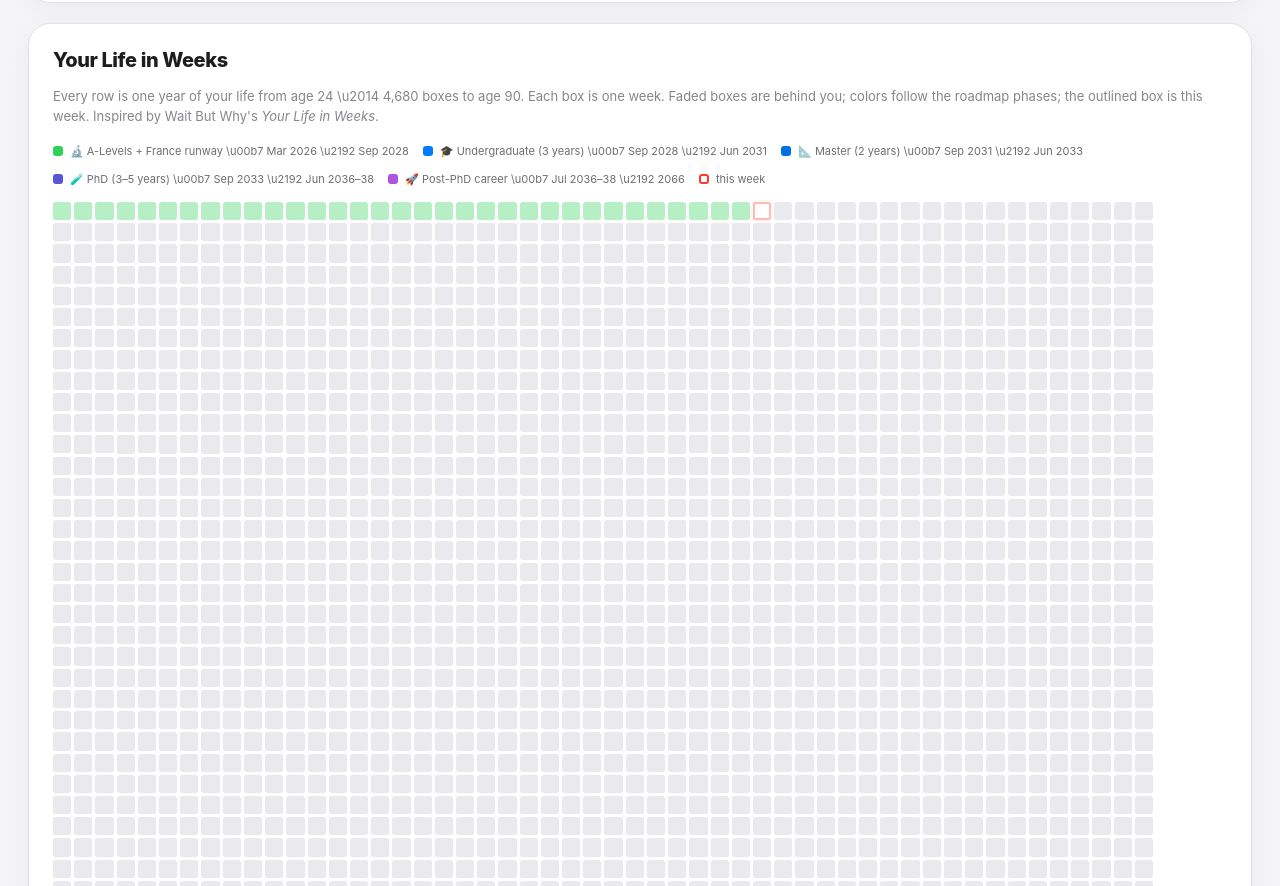
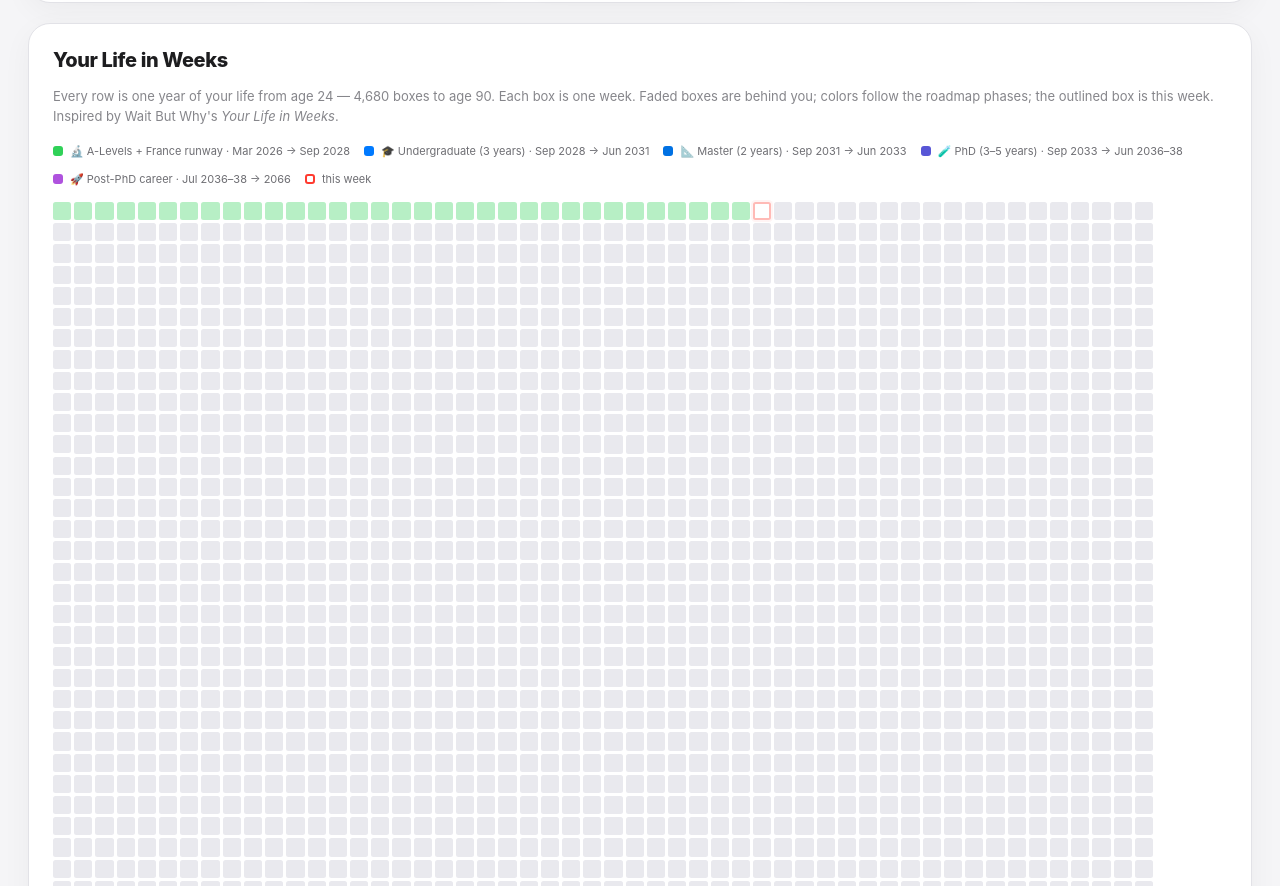
Before and after one commit to phucnhxpa/life-planning-decision-map, a React (Vite) app in the folder app/: page / in a window 1280 px wide. Shown: the part 1259-2145 px from the top of the page. Built offline with nearby package versions, Linux system fonts and the light colour scheme.

Commit message:
fix literal unicode escapes in Life-in-Weeks legend text

```diff
--- a/app/src/App.jsx
+++ b/app/src/App.jsx
@@ -1372,7 +1372,7 @@ function LifeWeeksGrid({ scenario = 'current' }) {
     <div className="card">
       <div className="card-title">Your Life in Weeks</div>
       <p style={{ color: '#86868b', fontSize: 13, marginBottom: 18, lineHeight: 1.55 }}>
-        Every row is one year of your life from age 24 \u2014 {LIFE_WEEKS_TOTAL.toLocaleString()} boxes to age {LIFE_WEEKS_END_AGE}.
+        Every row is one year of your life from age 24 — {LIFE_WEEKS_TOTAL.toLocaleString()} boxes to age {LIFE_WEEKS_END_AGE}.
         Each box is one week. Faded boxes are behind you; colors follow the roadmap phases; the outlined box is this week.
         Inspired by Wait But Why's <em>Your Life in Weeks</em>.
       </p>
@@ -1382,7 +1382,7 @@ function LifeWeeksGrid({ scenario = 'current' }) {
         {legend.map(p => (
           <div key={p.id} className="legend-item" title={p.desc}>
             <span className="legend-color" style={{ background: p.color }} />
-            {p.emoji} {p.label} \u00b7 {p.startDate} \u2192 {p.endDate}
+            {p.emoji} {p.label} · {p.startDate} → {p.endDate}
           </div>
         ))}
         <div className="legend-item">
@@ -1397,7 +1397,7 @@ function LifeWeeksGrid({ scenario = 'current' }) {
           const isPast = idx <= nowWeek
           const isNow = idx === nowWeek
           const cls = 'week-box' + (isNow ? ' now' : '')
-          const title = `Week ${idx + 1} \u00b7 age ${(24.3 + idx / 52).toFixed(2)} \u00b7 ${phase.label} \u00b7 ${isNow ? 'this week' : isPast ? 'past' : 'ahead'}`
+          const title = `Week ${idx + 1} · age ${(24.3 + idx / 52).toFixed(2)} · ${phase.label} · ${isNow ? 'this week' : isPast ? 'past' : 'ahead'}`
           return (
             <div
               key={idx}
@@ -1419,7 +1419,7 @@ function LifeWeeksGrid({ scenario = 'current' }) {
       </div>
 
       <p style={{ color: '#86868b', fontSize: 12, marginTop: 14, lineHeight: 1.5 }}>
-        \u201cGiven that fact, the only appropriate word to describe your weeks is <em>precious</em>.\u201d \u2014 Wait But Why
+        “Given that fact, the only appropriate word to describe your weeks is <em>precious</em>.” — Wait But Why
       </p>
     </div>
   )
```
